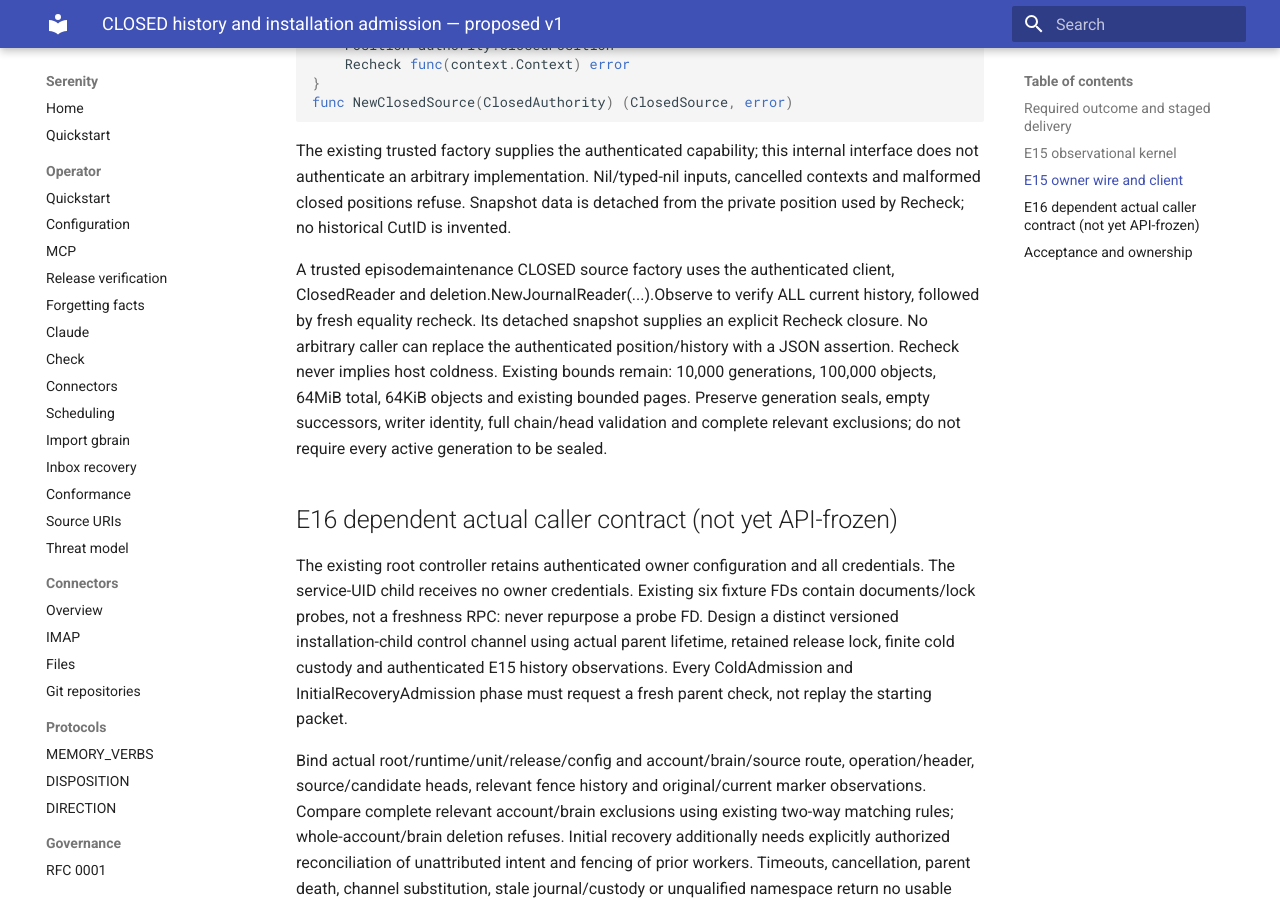
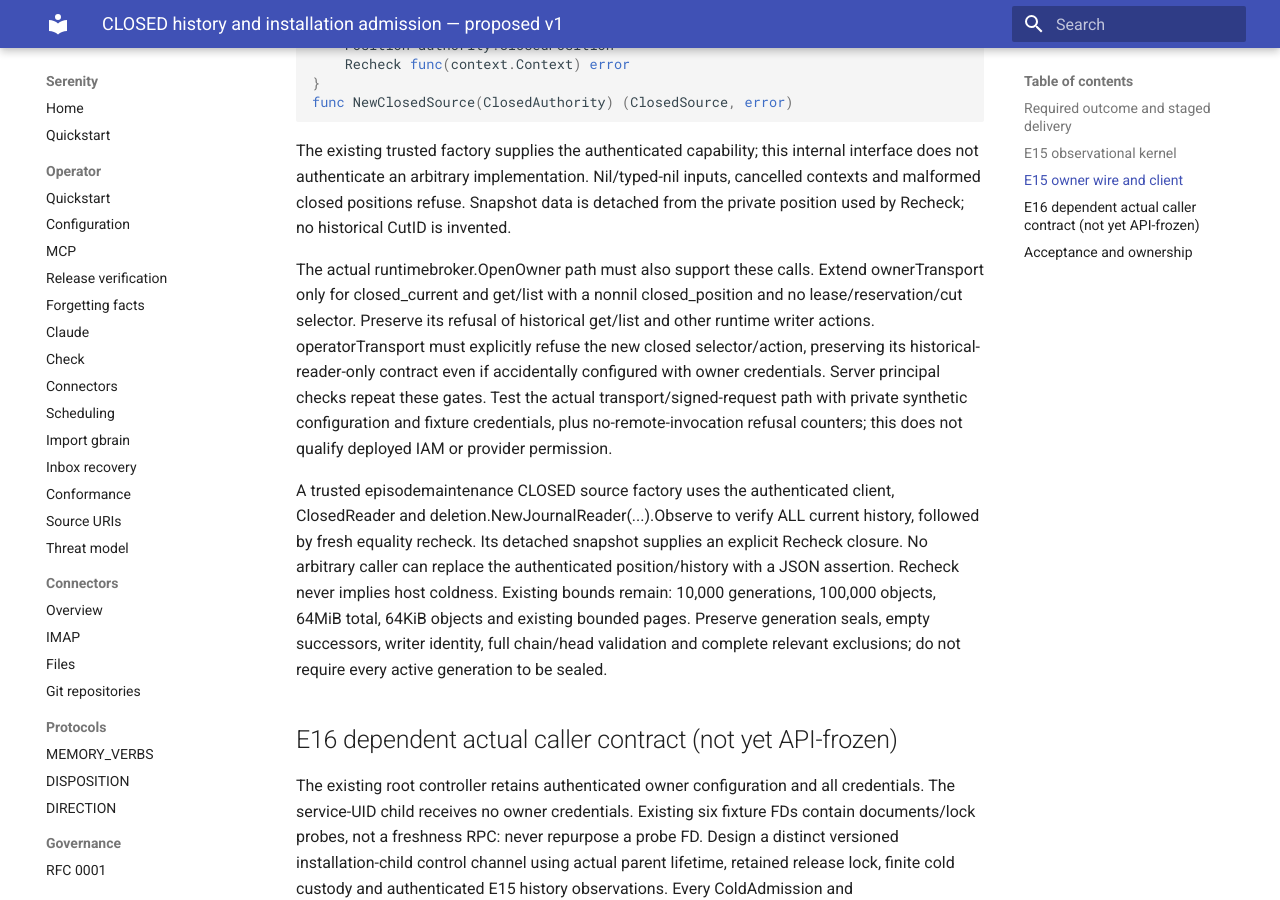
Before and after one commit to sirerun/serenity, an MkDocs documentation site: the page built from docs/contracts/closed-maintenance-admission-v1.md, in a window 1280 px wide and 900 px high, scrolled down 2348 px. Built offline with MkDocs 1.6.1 and Material for MkDocs 9.7.7, drawn with Linux system fonts in a browser that asks for light colours.

Commit message:
Include actual owner transport in CLOSED history contract

```diff
--- a/docs/contracts/closed-maintenance-admission-v1.md
+++ b/docs/contracts/closed-maintenance-admission-v1.md
@@ -102,6 +102,16 @@ interface does not authenticate an arbitrary implementation. Nil/typed-nil input
 cancelled contexts and malformed closed positions refuse. Snapshot data is detached
 from the private position used by Recheck; no historical CutID is invented.
 
+The actual runtimebroker.OpenOwner path must also support these calls. Extend
+ownerTransport only for closed_current and get/list with a nonnil closed_position
+and no lease/reservation/cut selector. Preserve its refusal of historical get/list
+and other runtime writer actions. operatorTransport must explicitly refuse the
+new closed selector/action, preserving its historical-reader-only contract even
+if accidentally configured with owner credentials. Server principal checks repeat
+these gates. Test the actual transport/signed-request path with private synthetic
+configuration and fixture credentials, plus no-remote-invocation refusal counters;
+this does not qualify deployed IAM or provider permission.
+
 A trusted episodemaintenance CLOSED source factory uses the authenticated client,
 ClosedReader and deletion.NewJournalReader(...).Observe to verify ALL current
 history, followed by fresh equality recheck. Its detached snapshot supplies an
```
Also changed, not shown: docs/plans/shared-agent-memory-implementation-20261016.md (+1 -1 lines).
